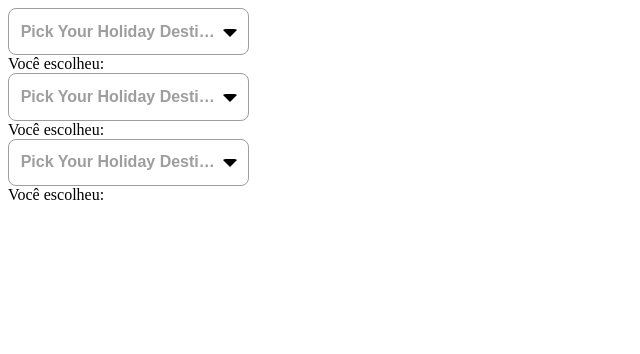
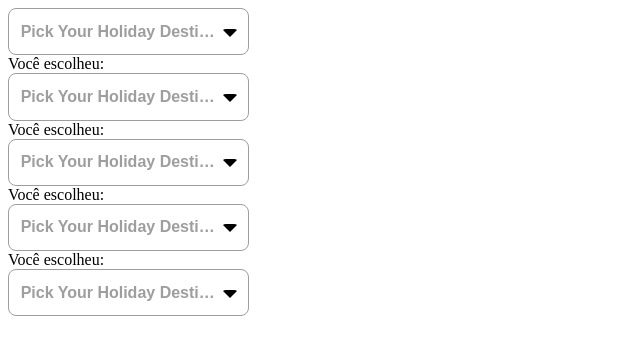
Before and after one commit to brucoletinha/custom-componets, an Angular app: page / in a window 1280 px wide. Shown: the top 354 px of the page, without its empty margins (0-640 px from the left). Built offline with nearby package versions, Linux system fonts and the light colour scheme.

Commit message:
Exemplos

```diff
--- a/src/app/app.component.html
+++ b/src/app/app.component.html
@@ -28,14 +28,39 @@ Você escolheu: {{selectedDestination}}
   </div>
 </form>
 
+<form  [formGroup]="profileForm">
+  <custom-select
+      placeholder="Pick Your Holiday Destination"
+      formControlName="id">
+    <custom-select-option key="{{item.id}}" *ngFor="let item of data2;" [value]="item.name" ></custom-select-option>
+  </custom-select>
+  <div>
+    Você escolheu: {{profileForm.get('id').value}}
+  </div>
+</form>
+
+<form  [formGroup]="profileForm2" >
+  <div formGroupName="item">
+    <custom-select
+        placeholder="Pick Your Holiday Destination"
+        formControlName="id">
+      <custom-select-option [key]="item" (click)="showContent()" *ngFor="let item of data2;" [value]="item.name" ></custom-select-option>
+    </custom-select>
+  </div>
+</form>
+
 
 <!--
 <custom-select [required]="true"
                label="Destination"
                placeholder="Pick Your Holiday Destination"
-               [(ngModel)]="selectedDestination"
+               [(ngModel)]="selectedDestination4"
                #model="ngModel">
-  <custom-select-option *ngFor="let item of data" [value]="item"></custom-select-option>
+  <custom-select-option [key]="item" *ngFor="let item of data" [value]="item"></custom-select-option>
 </custom-select>
-
+<div *ngIf="model.invalid && (model.dirty || model.touched)" style="color: red">
+  <div *ngIf="model.errors.required">
+    Destintation is required.
+  </div>
+</div>
 -->
--- a/src/app/app.component.ts
+++ b/src/app/app.component.ts
@@ -1,5 +1,5 @@
 import { Component } from '@angular/core';
-import { FormControl } from '@angular/forms';
+import { FormControl, FormGroup, FormBuilder } from '@angular/forms';
 
 @Component({
   selector: 'app-root',
@@ -10,9 +10,28 @@ export class AppComponent {
   public selectedDestination: string;
   public selectedDestination2: string;
   selectedDestination3 = new FormControl('');
+  public selectedDestination4: string;
+
+  constructor(private fb: FormBuilder) { }
+
+  profileForm = new FormGroup({
+    id: new FormControl(''),
+    name: new FormControl(''),
+  });
+
+  profileForm2 = this.fb.group({
+    item: this.fb.group({
+      id: null,
+      name: null
+    }),
+  });
+
   title = 'angular-dropdown';
 
   data = ["Paris",  "Mauritius",  "Singapore",  "Malaysia",  "Goa",  "Thailand"];
 
   data2 = [{id: 1, name:"Paris"}, {id: 2, name:"Mauritius"}, {id: 3, name:"Singapore"},  {id: 4, name:"Malaysia"},  {id: 5, name:"Goa"},{id: 6, name:"Thailand"} ];
+  showContent() {
+    console.log(this.profileForm2.get("item").value);
+  }
 }
--- a/src/app/custom-dropdown/custom-select/custom-select.component.html
+++ b/src/app/custom-dropdown/custom-select/custom-select.component.html
@@ -13,7 +13,6 @@
               autocomplete="off">
     </div>
     <div class="custom-container-icon">
-      <!--span class="dropdown-arrow" (click)="onDropMenuIconClick($event)">🔽</span-->
       <div class="dropdown-arrow" (click)="onDropMenuIconClick($event)"></div>
     </div>
     <custom-dropdown [reference]="dropreference" #dropdownComp>
```
